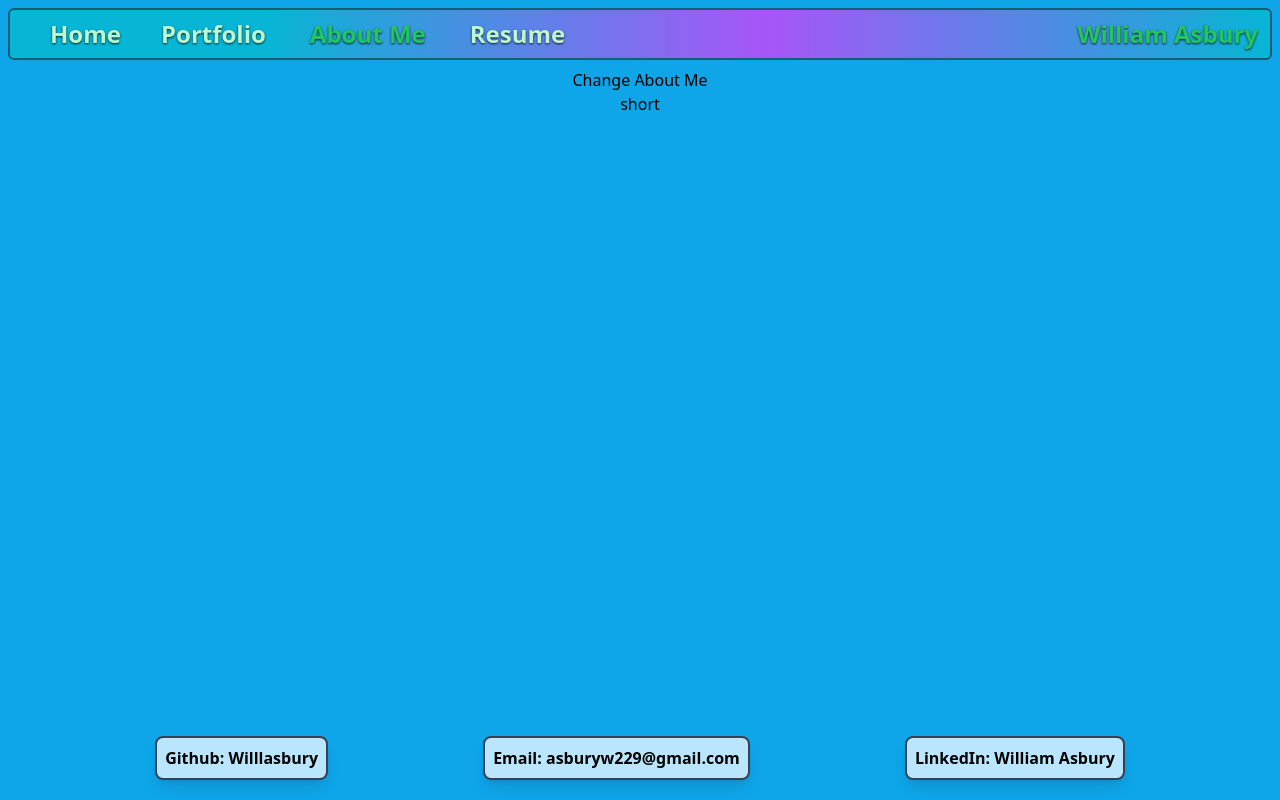
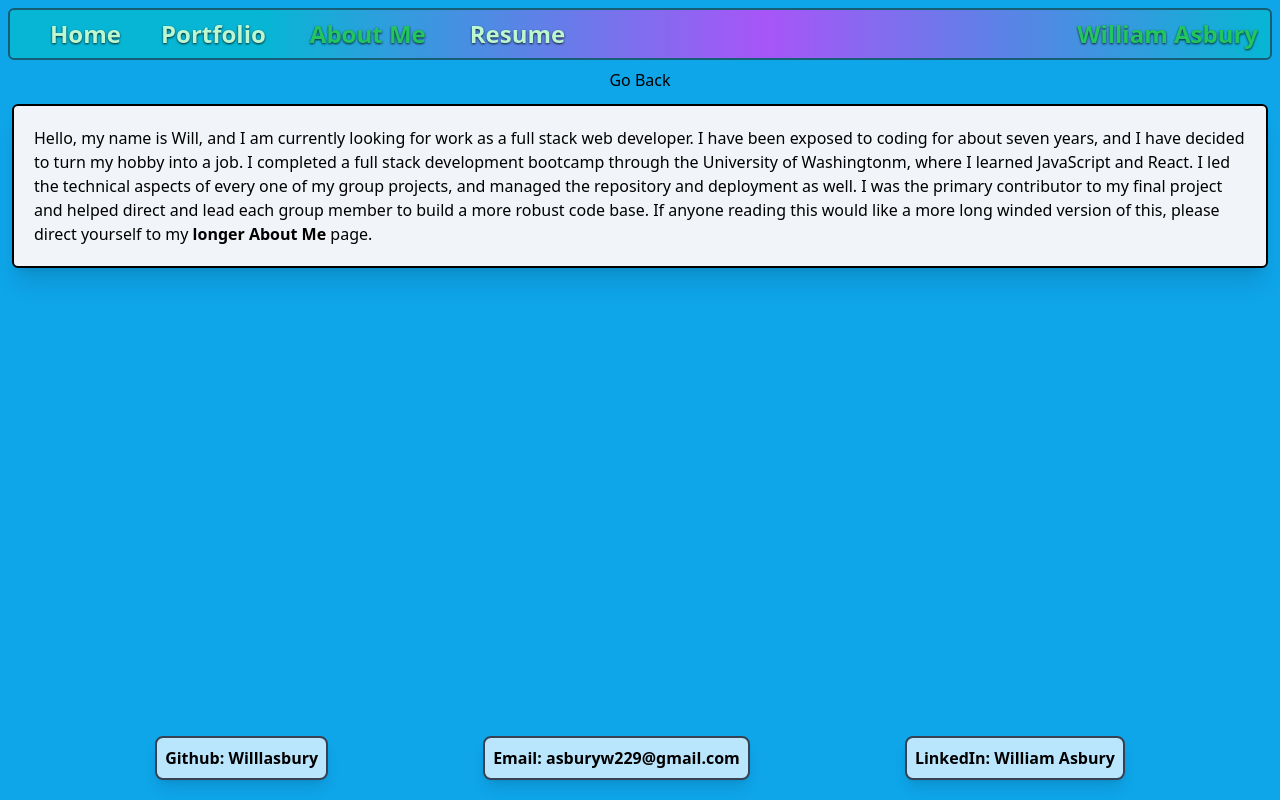
Before and after one commit to Willlasbury/react-portfolio, a React (Create React App) app: page /react-portfolio/aboutme in a window 1280 px wide. Both pictures are taken after a click on the button "Short". Built offline with nearby package versions, Linux system fonts and the light colour scheme.

Commit message:
added buttons for people to see longer or shorter about me page:

```diff
--- a/public/index.html
+++ b/public/index.html
@@ -10,6 +10,7 @@
       content="Find an 'About Me' and links to various deployed projects"
     />
     <link rel="apple-touch-icon" href="%PUBLIC_URL%/logo192.png" />
+
     <!--
       Notice the use of %PUBLIC_URL% in the tags above.
       It will be replaced with the URL of the `public` folder during the build.
--- /dev/null
+++ b/src/components/aboutMes/Short.js
@@ -0,0 +1,28 @@
+export default function Short({ handleRedirect }) {
+
+  return (
+    <article className="border-black border-2 m-3 p-3 bg-slate-100 rounded-md shadow-xl">
+      <section className="p-2">
+        <p>
+          Hello, my name is Will, and I am currently looking for work as a full
+          stack web developer. I have been exposed to coding for about seven
+          years, and I have decided to turn my hobby into a job. I completed a
+          full stack development bootcamp through the University of Washingtonm,
+          where I learned JavaScript and React. I led the technical aspects of
+          every one of my group projects, and managed the repository and
+          deployment as well. I was the primary contributor to my final project
+          and helped direct and lead each group member to build a more robust
+          code base. If anyone reading this would like a more long winded
+          version of this, please direct yourself to my {" "}
+          <span
+            onClick={handleRedirect}
+            className="font-bold hover:cursor-pointer"
+          >
+            longer About Me
+          </span>{" "}
+           page.
+        </p>
+      </section>
+    </article>
+  );
+}
--- a/src/utils/aboutMes/long.js
+++ b/src/components/aboutMes/long.js
@@ -1,5 +1,7 @@
-export default
-    <>
+export default (
+  <article className="border-black border-2 m-3 p-3 bg-slate-100 rounded-md shadow-xl">
+    <section className="p-2">
+      <h2 className="text-lg font-bold underline">College</h2>
       <p>
         I started coding while I was a student at East Tennessee State
         University in 2015. During my last few years of college, I began doing
@@ -11,6 +13,9 @@ export default
         smaller projects and occassional coding challenges to keep up a base
         line of skill over the years.
       </p>
+    </section>
+    <section className="p-2">
+      <h2 className="text-lg font-bold underline">Eastman</h2>
       <p>
         After I finished college I worked as an ropes course manager leading
         team building groups, until I eventually found a job as a part time Lab
@@ -40,27 +45,32 @@ export default
         did not see any fallout for months. Due to this a variety of other
         factors, my wife and I felt it was okay to restart our road trip plan.
       </p>
+    </section>
+    <section className="p-2">
+      <h2 className="text-lg font-bold underline">
+        Road Trip: First Leg and Salt Lake City
+      </h2>
       <p>
         We left Tennessee in June of 2020, and travelled to Pennsylvania first
-        and then slowly worked our way west, taking a fairly norther route. We
+        and then slowly worked our way west, taking a fairly northern route. We
         were able to focus entirely on rock climbing during this time, and
         explore amazing places like the Red River Gorge, New River Gorge,
         Spearfish Canyon, Wild Iris, Indian Creek, and others. After six months
         of this amazing life style, my wife picked up a job as a travel nurse in
         Salt Lake City. Originally I was planning to pick up a job working at a
-        ski resort outside Salt Lake while my wife worked, however on our first
-        day climbing in Little Cotton Wood Canyon just outside Salt Lake, I had
-        an accident while climbing (I fell and for some rease "decided" to kick
-        a rock on my way down) and ended up unable to walk for a couple months.
+        ski resort outside Salt Lake, however on our first day climbing in
+        Little Cotton Wood Canyon just outside Salt Lake, I had an accident
+        while climbing (I fell while bouldering and "decided" to kick a rock on
+        my way down) and ended up unable to walk for a couple months.
       </p>
       <p>
         While this was an unfortunate incident, it did lead to a few humerous
         situations, including me chasing a chicken with one foot and numerous
         days of climbing with crutches at the climbing gym. Mainly it kept me
-        from finding any work that requireed me to be on my feet; and being only
-        a short term resident, I was unable to find employment in any timely
-        manner. So, with nothing to do I decided it probably time to pick up my
-        programming habits again.
+        from finding any work that requireed me to be on my feet; and since I
+        was only a short term resident, I was unable to find employment in any
+        timely manner. So, with nothing to do I decided it probably time to pick
+        up my programming habits again.
       </p>
       <p>
         I was quickly realize how rusty I was at anything past looping over an
@@ -74,15 +84,26 @@ export default
         City. So we left Salt Lake, and our consistent internet connection, and
         headed to California to climb in Bishop.
       </p>
+    </section>
+    <section className="p-2">
+      <h2 className="text-lg font-bold underline">Road Trip: Second Leg</h2>
       <p>
         I tried to keep up my motivation to code, but after about a month of no
         internet, I eventually dropped my project entirely. Instead I focused on
         all the amazing climbing around us. I spent a month bouldering in the
         Volcanic Tablelands, outside Bishop, and then another month in the
         Buttermilk Boulders at the base of Mount Tom futher outside town. This
-        time largely filled with making new friends, climbing, and generally
+        time was largely filled with making new friends, climbing, and generally
         just having fun and living. Eventually though it started to get hot in
         California and we started to head north, with the goal of reaching
         Seattle for another nursing contract.
       </p>
-    </>
+      <p>
+        What was supposed to be an easy month of travel quickly turned into and
+        adventure of vehicle troubles, unplanned expenditures, and the other
+        things that make road trips fun and exciting. But after all the twists
+        and turns, we were able to make it to the Pacific North West,
+      </p>
+    </section>
+  </article>
+);
--- a/src/pages/AboutMe.js
+++ b/src/pages/AboutMe.js
@@ -1,49 +1,63 @@
 import { useState, useEffect } from "react";
 
-import Ask from "../utils/aboutMes/ask";
-import long from "../utils/aboutMes/long";
-import short from "../utils/aboutMes/short";
+import long from "../components/aboutMes/long";
+import Short from "../components/aboutMes/Short";
 
 export default function AboutMe() {
   const [showShort, setShowShort] = useState(false);
   const [showLong, setShowLong] = useState(false);
-  const [display, setDisplay] = useState(false);
+  const [displayQuestion, setDisplayQuestion] = useState(true);
 
   const handleShort = () => {
-    setDisplay(!display);
-    setShowShort(!showShort);
+    setShowLong(false);
+    setDisplayQuestion(false);
+    setShowShort(true);
   };
 
   const handleLong = () => {
-    setDisplay(!display);
-    setShowLong(!showLong);
+    setShowShort(false);
+    setDisplayQuestion(false);
+    setShowLong(true);
   };
 
-  const changeDisplay = () => {
-    setDisplay(!display);
-    showShort ?
-    setShowShort(!showShort):
-    setShowLong(!showLong)
+  const changeDisplayQuestion = () => {
+    setDisplayQuestion(true);
+    showShort ? setShowShort(false) : setShowLong(false);
   };
 
   return (
     <>
-      {!display && (
+      <section className="flex grow flex-col ">
+        {displayQuestion && (
           <>
             <h2>Do you want the long or the short version?</h2>
-          <button onClick={handleShort}>Short</button>
-          <button onClick={handleLong}>Long</button>
+            <div className="flex justify-between">
+              <button
+                className="bg-slate-300 border-slate-400 text-slate-800 border-2 m-2 rounded-md px-3 py-1 hover:bg-cyan-200 hover:shadow-md"
+                onClick={handleShort}
+              >
+                Short
+              </button>
+              <button
+                className="bg-slate-300 border-slate-400 text-slate-800 border-2 m-2 rounded-md px-3 py-1 hover:bg-cyan-200 hover:shadow-md"
+                onClick={handleLong}
+              >
+                Long
+              </button>
+            </div>
           </>
         )}
 
-      {display && (
+        {!displayQuestion && (
           <>
-          <button onClick={changeDisplay}>Change About Me</button>
+            <button onClick={changeDisplayQuestion}>Go Back</button>
           </>
         )}
 
-      {showShort && short}
+        {showShort && <Short handleRedirect={handleLong} />}
         {showLong && long}
+      </section>
+      {/* {long} */}
     </>
   );
 }
--- a/src/pages/Home.js
+++ b/src/pages/Home.js
@@ -3,7 +3,7 @@ import photo from "../utils/images/photo.jpeg";
 export default function Home() {
   return (
     <>
-      <h1 className="text-4xl font-sans border-4 border-cyan-400 rounded-lg p-4 my-3 drop-shadow-lg inner-shadow">
+      <h1 className="text-4xl font-sansggo p-4 my-3 drop-shadow-lg inner-shadow">
         Thank you for visiting this page.
       </h1>
       <img
--- a/src/utils/aboutMes/ask.js
+++ /dev/null
@@ -1,6 +0,0 @@
-import long from "./long";
-import short from "./short";
-
-export default function Ask(answer) {
- return answer === 'short' ? {short} : {long}
-}
--- a/src/utils/aboutMes/short.js
+++ /dev/null
@@ -1,4 +0,0 @@
-export default
-<>
-<p>short</p>
-</>
```
Lines whose indentation alone changed are shown as unchanged.
